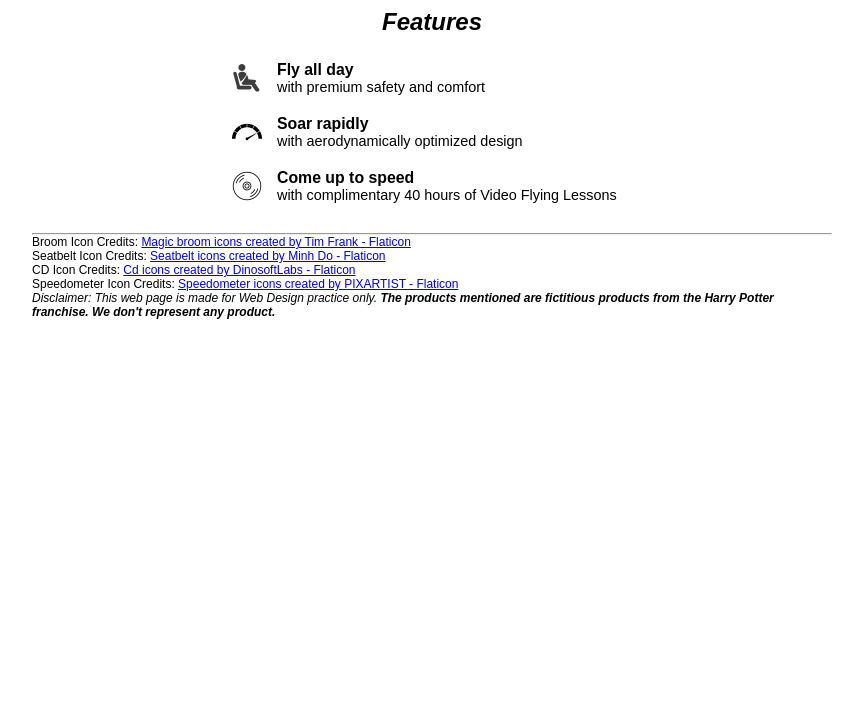
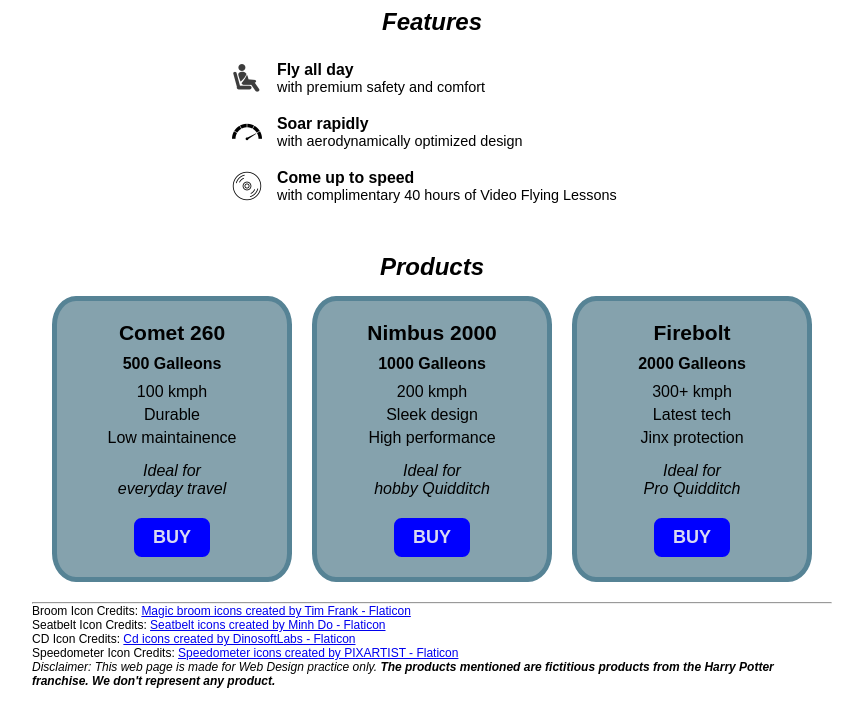
Before and after one commit to WizardOfSaaS/webdes-landing-page, a plain HTML site: page index.html in a window 1280 px wide. Shown: the part 93-800 px from the top of the page, without its empty margins (208-1071 px from the left). Drawn offline with Linux system fonts and the light colour scheme.

Commit message:
Add Products section

```diff
--- a/index.html
+++ b/index.html
@@ -14,7 +14,7 @@
 		<h1>Magic Brooms</h1>
 		<nav id="navbar">
 			<a href="#features">Features</a>
-			<a href="">Products</a>
+			<a href="#products">Products</a>
 			<a href="">Contact</a>
 		</nav>
 	</header>
@@ -35,6 +35,56 @@
 					<p><strong>Come up to speed</strong> with complimentary 40 hours of Video Flying Lessons</p>
 				</li>
 			</ul>
+		</section>
+		<section id="products">
+			<h1>Products</h1>
+			<div class="product-cards">
+				<div class="product-card">
+					<h2>Comet 260</h2>
+					<div class="price">
+						500 Galleons
+					</div>
+					<ul>
+						<li>100 kmph</li>
+						<li>Durable</li>
+						<li>Low maintainence</li>
+					</ul>
+					<p class="comment">
+						Ideal for<br />everyday travel
+					</p>
+					<button class="buy-btn" id="buy-btn-comet">BUY</button>
+				</div>
+				<div class="product-card">
+					<h2>Nimbus 2000</h2>
+					<div class="price">
+						1000 Galleons
+					</div>
+					<ul>
+						<li>200 kmph</li>
+						<li>Sleek design</li>
+						<li>High performance</li>
+					</ul>
+					<p class="comment">
+						Ideal for<br />hobby Quidditch
+					</p>
+					<button class="buy-btn" id="buy-btn-comet">BUY</button>
+				</div>
+				<div class="product-card">
+					<h2>Firebolt</h2>
+					<div class="price">
+						2000 Galleons
+					</div>
+					<ul>
+						<li>300+ kmph</li>
+						<li>Latest tech</li>
+						<li>Jinx protection</li>
+					</ul>
+					<p class="comment">
+						Ideal for</br>Pro Quidditch
+					</p>
+					<button class="buy-btn" id="buy-btn-comet">BUY</button>
+				</div>
+			</div>
 		</section>
 	</main>
 	<footer>
--- a/styles.css
+++ b/styles.css
@@ -3,6 +3,7 @@
 	box-sizing: border-box;
 	margin: 0;
 	padding: 0;
+	/*outline: 1px solid;*/
 }
 
 body {
@@ -81,6 +82,67 @@ nav {
 	width: 30px;
 }
 
+/* Products section */
+
+.product-card {
+	padding: 20px;
+	border: 5px solid hsl(197, 27%, 46%);
+	width: 300px;
+	max-width: 240px;
+	min-width: 240px;
+	background-color: hsl(197, 20%, 60%);
+	font-size: 16px;
+	border-radius: 10%
+}
+
+.product-card ul {
+	list-style: none;
+}
+
+.product-card li {
+	margin: 5px;
+}
+
+.product-cards {
+	display: flex;
+	flex-direction:row;
+	justify-content: space-between;
+	text-align: center;
+	border-radius: 40px;
+}
+
+.product-card h2 {
+	font-size: 21px;
+	text-align: center;
+	margin-bottom: 10px;
+}
+
+.product-card .price {
+	font-weight: bold;
+	padding-bottom: 5px;
+}
+
+.product-card .comment {
+	font-style: italic;
+	padding: 10px 0;
+}
+
+.buy-btn {
+	margin-top: 10px;
+	font-size: 18px;
+	padding: 5px 15px;
+	font-weight: bold;
+	background-color: blue;
+	border-radius: 10% 10% 10% 10% / 20% 20% 20% 20%;
+	border: 4px solid  blue;
+	color: hsl(240, 50%, 90%)
+}
+
+.buy-btn:hover {
+	cursor: pointer;
+	border-color: skyblue;
+}
+
 /* Footer */
 
 footer {
@@ -103,3 +165,13 @@ footer {
 	}
 
 }
+
+@media (max-width: 750px) {
+
+	.product-cards {
+		flex-direction: column;
+		align-items: center;
+		gap: 20px;
+	}
+
+}
```
